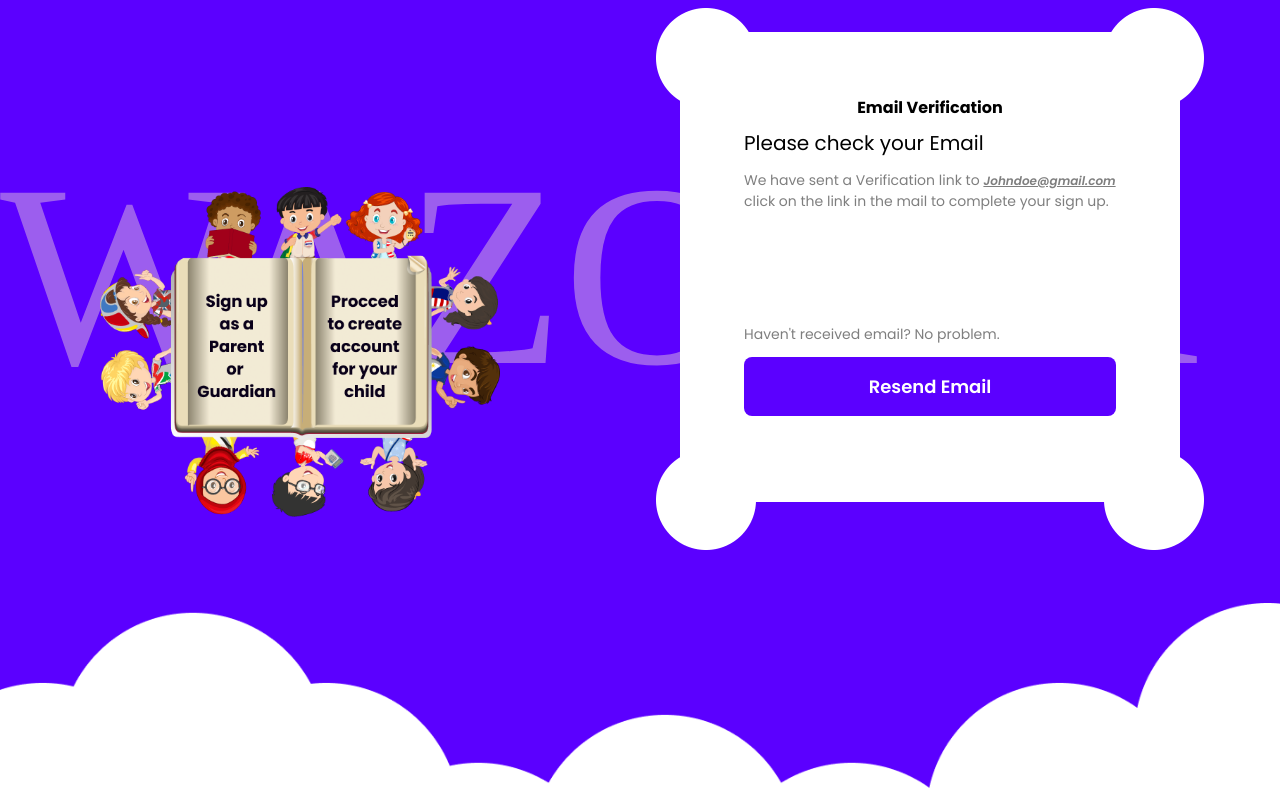
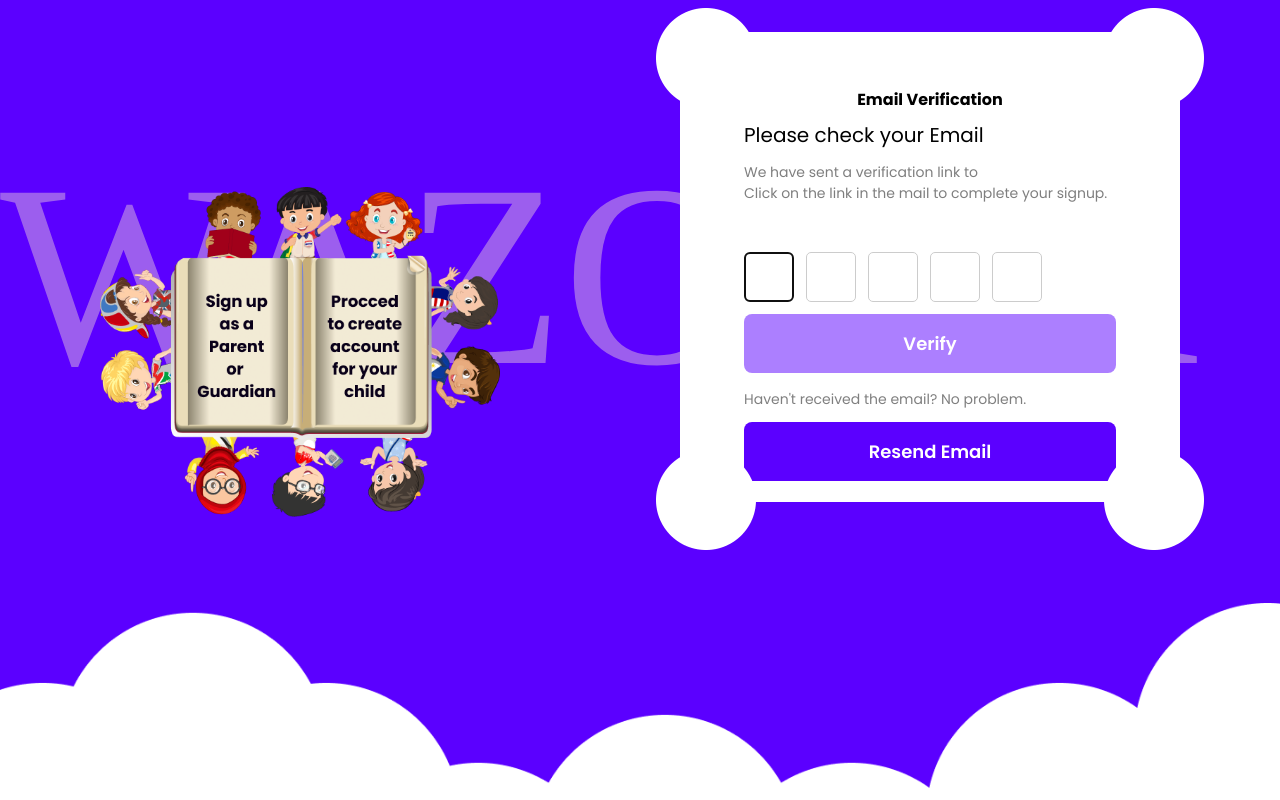
Before and after one commit to Learnsphere-Edu/learnsphere-frontend, a Next.js app: page /verifyemail in a window 1280 px wide. Built offline with nearby package versions, Linux system fonts and the light colour scheme; a web font is replaced by a local one.

Commit message:
feat(auth): integrate email verification

```diff
--- a/app/signin/LoginForm.tsx
+++ b/app/signin/LoginForm.tsx
@@ -14,8 +14,8 @@ import { useRouter } from 'next/navigation'
 export default function LoginForm () {
   const router = useRouter()
   const [redirect, setRedirect] = useState(false)
-  const error = useAuthStore(state => state.error)
-  const loading = useAuthStore(state => state.loading)
+  const [loading,setLoading] = useState<boolean>(false)
+  const [error, setError] = useState<string | null>(null)
   const signin = useAuthStore(state => state.signin)
   const isEmailVerified = useAuthStore((state) => state.isEmailVerified)
 
@@ -55,7 +55,9 @@ const handleLoginAuth = async (e: FormEvent<HTMLFormElement>) => {
     return;
   }
 
-  // Send request to the backend
+  setLoading(true)
+  try {
+    // Send request to the backend
   const accessToken = await signin(formData);
 
   if (accessToken) {
@@ -63,6 +65,15 @@ const handleLoginAuth = async (e: FormEvent<HTMLFormElement>) => {
     setRedirect(true);
   } else {
     showInfoToast('Login failed, please check your credentials');
+  }
+  } catch (err) {
+    const message =
+    err instanceof Error ? err.message : 'Signup failed. Please try again.'
+  setError(message)
+  showInfoToast(message)
+  }
+  finally{
+    setLoading(false)
   }
 };
 
--- a/app/signup/SignUpForm.tsx
+++ b/app/signup/SignUpForm.tsx
@@ -12,8 +12,8 @@ import { showInfoToast } from '@/utils/toastUtils'
 
 export default function SignUpForm () {
   const signup = useAuthStore(state => state.signup)
-  const error = useAuthStore(state => state.error)
-  const loading = useAuthStore(state => state.loading)
+  const [error, setError] = useState<string | null>(null)
+  const [loading, setLoading] = useState<boolean>(false)
   const [showPassword, setShowPassword] = useState<boolean>(false)
   // these details are for the gurardian registering for the child
   const [formData, setFormData] = useState<UserDataProps>({
@@ -45,55 +45,53 @@ export default function SignUpForm () {
   // handle signup logic
   const handleSignUp = async (e: FormEvent<HTMLFormElement>) => {
     e.preventDefault()
-    useAuthStore.setState({ error: '' })
-
-    const errors: string[] = []
+    setError(null)
 
     // Client-side validations:
     // Check if the input contains uppercase letters
     if (/[A-Z]/.test(formData.username)) {
-      useAuthStore.setState({
-        error: 'Input cannot contain uppercase letters.'
-      })
+      setError('Input cannot contain uppercase letters.')
       return
     }
     if (!/[a-zA-Z]/.test(formData.password)) {
-      useAuthStore.setState({
-        error: 'Your password must contain at least a letter'
-      })
+      setError('Your password must contain at least a letter')
       return
     }
     if (!validateEmail(formData.email)) {
-      errors.push('Invalid Email Address.')
+      setError('Invalid Email Address.')
+      return
     }
     if (formData.password.length < 8) {
-      errors.push('Password must be at least 8 characters.')
+      setError('Password must be at least 8 characters.')
+      return
     }
     if (!formData.password || !formData.password_confirm) {
-      errors.push('Password fields cannot be empty.')
+      setError('Password fields cannot be empty.')
+      return
     }
     if (!isPasswordMatch(formData.password, formData.password_confirm)) {
-      errors.push('Passwords do not match.')
-    }
-
-    if (errors.length > 0) {
-      useAuthStore.setState({ error: errors.join(' '), loading: false })
+      setError('Passwords does not match')
       return
     }
 
+    setLoading(true)
     // receive response from backend
-    const parentId = await signup(formData)
-    if (parentId) {
-      showInfoToast(
-        useAuthStore.getState().message ??
-          'Sign Up Successful, Please Verify your email'
-      )
-      localStorage.setItem('parentId', parentId ?? '')
-      // navigate to email verification
-      router.push('/verifyemail')
+    try {
+      const parentId = await signup(formData)
+      if (parentId) {
+        showInfoToast('Signup successful! Check your email to verify.')
+        localStorage.setItem('parentId', parentId)
+        useAuthStore.setState({userEmail: formData.email})
+        router.push('/verifyemail')
+      }
+    } catch (err) {
+      const message =
+        err instanceof Error ? err.message : 'Signup failed. Please try again.'
+      setError(message)
+      showInfoToast(message)
+    } finally {
+      setLoading(false)
     }
-    // display error to parent
-    showInfoToast(useAuthStore.getState().error ?? '')
   }
 
   return (
--- a/app/verify/components/VerifyCode.tsx
+++ b/app/verify/components/VerifyCode.tsx
@@ -44,7 +44,6 @@ const VerifyCode = () => {
           onChange={(e) => handleChange(index, e.target.value)}
           onKeyDown={(e) => handleKeyDown(index, e)}
           ref={(el) => {
-            // This is the key fix: Don't return anything, just assign
             inputsRef.current[index] = el;
           }}
           className="code-input"
--- a/app/verifyemail/EmailVerificationForm.tsx
+++ b/app/verifyemail/EmailVerificationForm.tsx
@@ -1,50 +1,182 @@
 'use client'
-import React, { FormEvent } from 'react'
+import React, {
+  FormEvent,
+  useCallback,
+  useEffect,
+  useRef,
+  useState
+} from 'react'
 import Image from 'next/image'
-import CustomBtn from '../globalcomponents/CustomBtn'
-
-import Wazobia from '../globalcomponents/Wazobia'
 import { useRouter } from 'next/navigation'
 
-export default function EmailVerificationForm () {
+import CustomBtn from '../globalcomponents/CustomBtn'
+import Wazobia from '../globalcomponents/Wazobia'
+import useAuthStore from '../store/authStore'
+import { showInfoToast } from '@/utils/toastUtils'
+
+const EmailVerificationForm = () => {
   const router = useRouter()
-  const handleSubmit = (e: FormEvent<HTMLFormElement>) => {
-    e.preventDefault()
+  const userEmail = useAuthStore(state => state.userEmail)
+  const parentId = useAuthStore(state => state.parentId)
+
+  const [code, setCode] = useState<string[]>(['', '', '', '', ''])
+  const [loading, setLoading] = useState<boolean>(false)
+  const [error, setError] = useState<string | null>(null)
+
+  const inputsRef = useRef<(HTMLInputElement | null)[]>([])
+  const isCodeComplete = code.every(c => c !== '')
+
+  useEffect(() => {
+    inputsRef.current[0]?.focus()
+  }, [])
+
+  const handleChange = (index: number, value: string) => {
+    const newCode = [...code]
+    newCode[index] = value
+    setCode(newCode)
+
+    if (value && index < 4) {
+      inputsRef.current[index + 1]?.focus()
+    }
+  }
+
+  const handleKeyDown = (
+    index: number,
+    e: React.KeyboardEvent<HTMLInputElement>
+  ) => {
+    if (e.key === 'Backspace' && !code[index] && index > 0) {
+      inputsRef.current[index - 1]?.focus()
+    }
+  }
+
+  const handleSubmit = useCallback(
+    async (e?: FormEvent<HTMLFormElement>) => {
+      if (e) e.preventDefault()
+      setLoading(true)
+      setError(null)
+
+      if (!parentId) {
+        setError('Please signup first')
+        setLoading(false)
+        return
+      }
+
+      const payload = {
+        email: userEmail,
+        otp_code: code.join('')
+      }
+
+      try {
+        const response = await fetch(
+          'https://learnsphere-jjlc.onrender.com/v1/verify-otp/',
+          {
+            method: 'POST',
+            headers: {
+              'Content-Type': 'application/json'
+            },
+            body: JSON.stringify(payload)
+          }
+        )
+
+        if (!response.ok) {
+          const data = await response.json()
+          throw new Error(data?.message || 'Invalid OTP, please try again')
+        }
+
+        showInfoToast('Email Verified')
         router.push('/emailverified')
+      } catch (err) {
+        if (err instanceof Error) {
+          setError(err.message)
         }
+      } finally {
+        setLoading(false)
+      }
+    },
+    [code, parentId, router, userEmail]
+  )
+
+  // Auto-submit on full input
+  useEffect(() => {
+    const timeout = setTimeout(() => {
+      if (isCodeComplete && !loading) {
+        handleSubmit()
+      }
+    }, 100)
+
+    return () => clearTimeout(timeout)
+  }, [code, isCodeComplete, loading, handleSubmit])
+
   return (
-    <div className='relative w-full md:w-[500px] h-[100%] md:h-[470px] form-padding signupform'>
+    <div className='relative w-full md:w-[500px] h-full md:h-[470px] form-padding signupform'>
       <form
-        className='bg-white px-8 md:px-16 py-6 w-full h-full'
+        className='bg-white px-8 md:px-16 py-4 w-full h-full'
         onSubmit={handleSubmit}
       >
         <h2 className='mt-10 mb-2 font-bold text-center'>Email Verification</h2>
         <p className='md:text-[20px]'>Please check your Email</p>
         <p className='opacity-50 mt-3 text-[14px] text-black'>
-          We have sent a Verification link to{' '}
+          We have sent a verification link to{' '}
           <span className='font-semibold text-[12px] underline italic'>
-            Johndoe@gmail.com{' '}
+            {userEmail || ''}
           </span>
         </p>
         <p className='opacity-50 text-[14px]'>
-          {' '}
-          click on the link in the mail to complete your sign up.
+          Click on the link in the mail to complete your signup.
         </p>
 
-        <div className='mt-[7rem]'>
-          <p className='opacity-50 text-[14px]'>
-            Haven&apos;t received email? No problem.
+        <div className='mt-[3rem]'>
+          <div className='flex gap-3 verification-code'>
+            {code.map((digit, index) => (
+              <input
+                key={index}
+                type='text'
+                maxLength={1}
+                value={digit}
+                onChange={e => {
+                  const value = e.target.value.replace(/\D/g, '') // Only digits
+                  handleChange(index, value)
+                }}
+                onKeyDown={e => handleKeyDown(index, e)}
+                ref={el => {
+                  inputsRef.current[index] = el
+                }}
+                className='code-input'
+              />
+            ))}
+          </div>
+
+          {error && <p className='mt-2 text-[14px] text-red-600'>{error}</p>}
+
+          <CustomBtn
+            title={loading ? 'Verifying...' : 'Verify'}
+            type='submit'
+            styles={`w-full mt-3 py-4 text-white font-semibold bg-[#5B00FF] rounded-lg text-[14px] md:text-[18px] ${
+              !isCodeComplete || loading ? 'opacity-50 cursor-not-allowed' : ''
+            }`}
+            disabled={!isCodeComplete || loading}
+          />
+
+          <p className='opacity-50 mt-4 text-[14px]'>
+            Haven&apos;t received the email? No problem.
           </p>
           <CustomBtn
             title='Resend Email'
-            styles='w-full mt-3 py-4 text-white font-semibold bg-[#5B00FF] rounded-lg text-[14px] md:text-[18px] '
+            styles='w-full mt-3 py-4 text-white font-semibold bg-[#5B00FF] rounded-lg text-[14px] md:text-[18px]'
           />
         </div>
+
         <Wazobia styles='md:hidden opacity-60 mt-4 font-potta_one text-[#f8f4ff] text-[80px] text-center' />
       </form>
 
-      {/* Eclipse images for designs */}
-      <div className='hidden md:block -top-6 -left-6 absolute'>
+      {/* Decorative Circles */}
+      {[
+        '-top-6 -left-6',
+        '-top-6 -right-6',
+        '-bottom-12 -left-6',
+        '-right-6 -bottom-12'
+      ].map((pos, i) => (
+        <div key={i} className={`hidden md:block absolute ${pos}`}>
           <Image
             src='/eclipse.png'
             alt='circle'
@@ -53,33 +185,9 @@ export default function EmailVerificationForm () {
             className='object-contain'
           />
         </div>
-      <div className='hidden md:block -top-6 -right-6 absolute'>
-        <Image
-          src='/eclipse.png'
-          alt='circle'
-          width={100}
-          height={100}
-          className='object-contain'
-        />
-      </div>
-      <div className='hidden md:block -bottom-12 -left-6 absolute'>
-        <Image
-          src='/eclipse.png'
-          alt='circle'
-          width={100}
-          height={100}
-          className='object-contain'
-        />
-      </div>
-      <div className='hidden md:block -right-6 -bottom-12 absolute'>
-        <Image
-          src='/eclipse.png'
-          alt='circle'
-          width={100}
-          height={100}
-          className='object-contain'
-        />
-      </div>
+      ))}
     </div>
   )
 }
+
+export default EmailVerificationForm
```
Also changed, not shown: app/store/authStore.ts (+14 -48 lines). Lines whose indentation alone changed are shown as unchanged.
